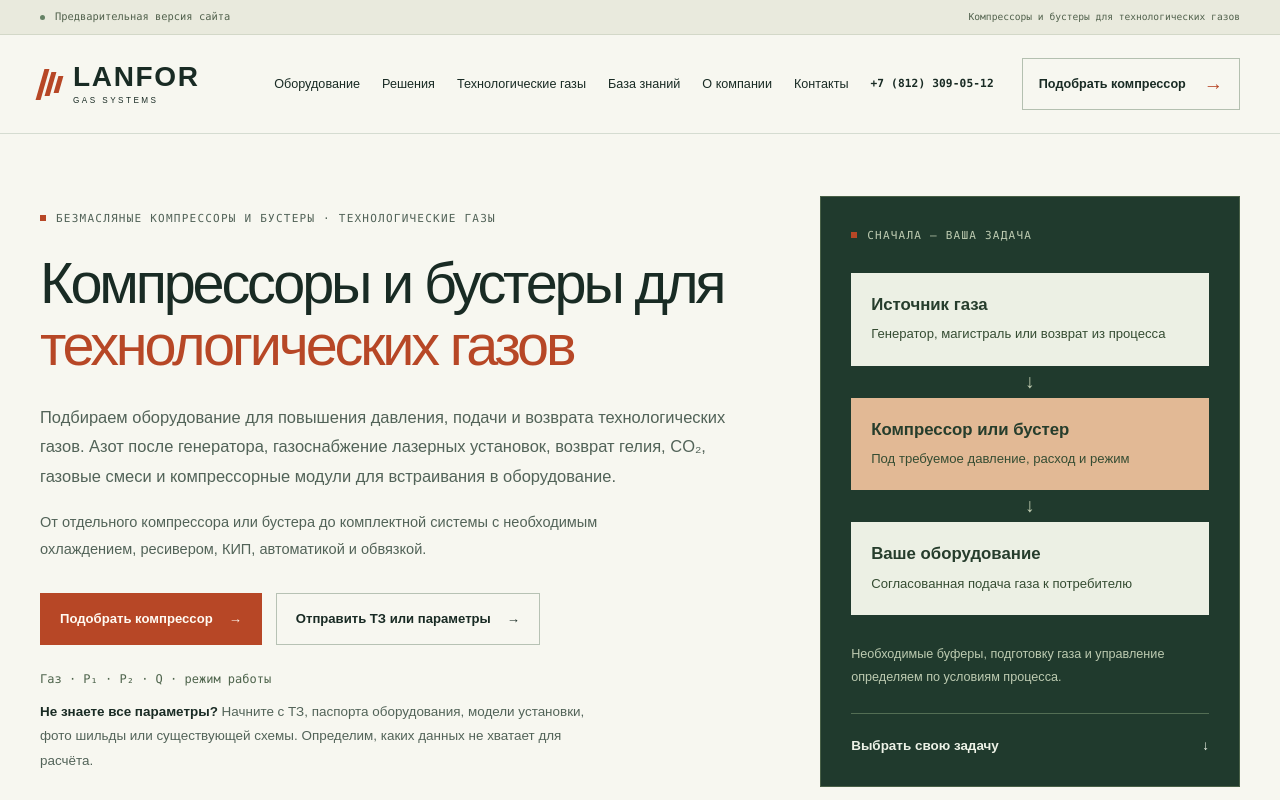
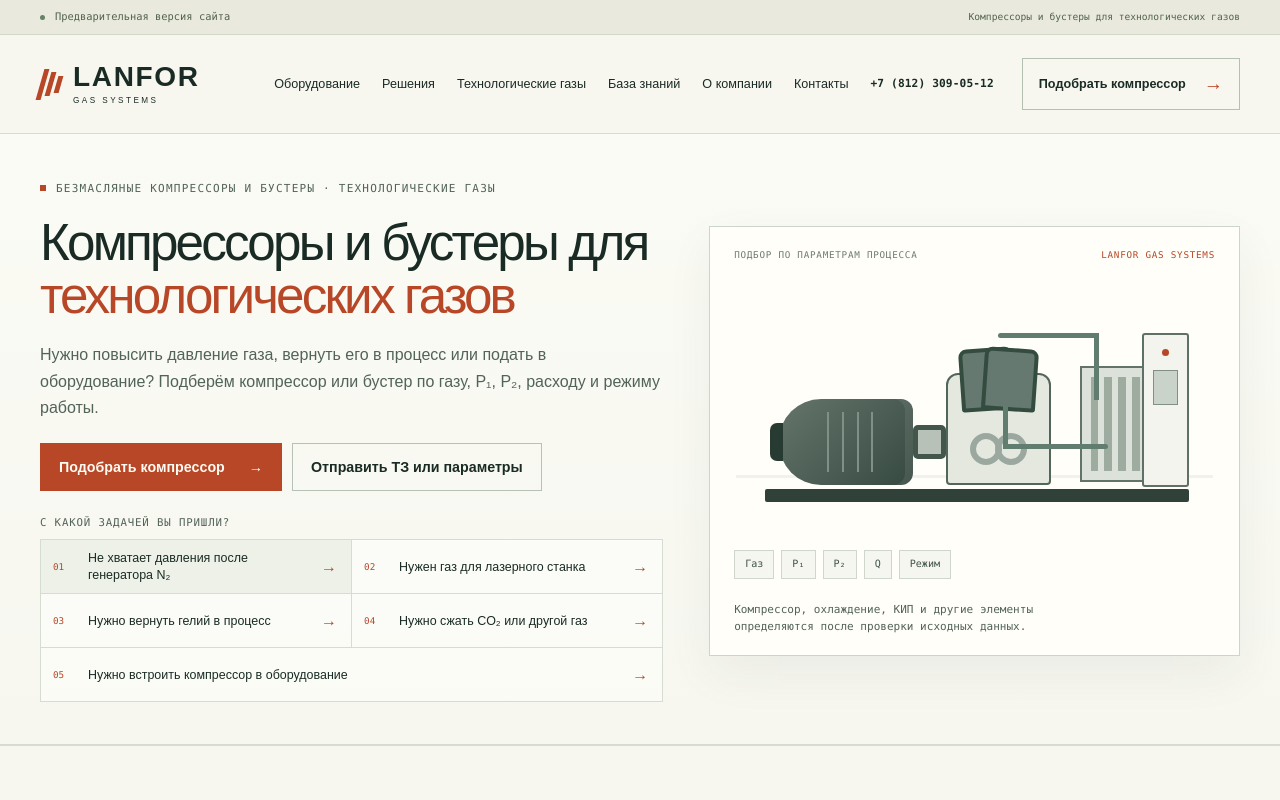
Before and after one commit to utkinin/compressor, a Next.js app: page / in a window 1280 px wide. Shown: the top 800 px of the page. Built offline with nearby package versions, Linux system fonts and the light colour scheme; no server answers.

Commit message:
Replace v2.1 homepage hero with zero-scroll Hero v3

```diff
--- a/src/app/page.tsx
+++ b/src/app/page.tsx
@@ -1,6 +1,6 @@
 import Link from "next/link";
 import { articles } from "@/content";
-import { TrackedLink } from "@/components/tracked-link";
+import { HomeHeroV3 } from "@/components/home-hero-v3";
 import { pageMetadata } from "@/lib/seo";
 import "./home-page.css";
 
@@ -60,25 +60,7 @@ export default function HomePage() {
   const featuredIds = ["how-to-select-nitrogen-booster", "booster-vs-source", "pressure-after-nitrogen-generator", "oil-free-compression", "what-to-specify-for-gas-compressor", "normal-and-actual-flow"];
   const featuredArticles = featuredIds.flatMap(id => articles.filter(article => article.id === id));
   return <>
-    <section className="hero v21-hero" data-home-section="hero">
-      <div className="container hero-grid v21-hero-grid">
-        <div className="hero-copy">
-          <p className="eyebrow">БЕЗМАСЛЯНЫЕ КОМПРЕССОРЫ И БУСТЕРЫ · ТЕХНОЛОГИЧЕСКИЕ ГАЗЫ</p>
-          <h1>Компрессоры и бустеры для <span>технологических газов</span></h1>
-          <p className="hero-description">Подбираем оборудование для повышения давления, подачи и возврата технологических газов. Азот после генератора, газоснабжение лазерных установок, возврат гелия, CO₂, газовые смеси и компрессорные модули для встраивания в оборудование.</p>
-          <p className="v21-hero-supply">От отдельного компрессора или бустера до комплектной системы с необходимым охлаждением, ресивером, КИП, автоматикой и обвязкой.</p>
-          <div className="hero-actions"><TrackedLink event="hero_rfq_click" className="button" href={parameterRfq}>Подобрать компрессор <span aria-hidden="true">→</span></TrackedLink><TrackedLink event="hero_rfq_click" className="button button-secondary" href={briefRfq}>Отправить ТЗ или параметры <span aria-hidden="true">→</span></TrackedLink></div>
-          <p className="v21-hero-parameters">Газ · P₁ · P₂ · Q · режим работы</p>
-          <p className="v21-hero-note"><strong>Не знаете все параметры?</strong> Начните с ТЗ, паспорта оборудования, модели установки, фото шильды или существующей схемы. Определим, каких данных не хватает для расчёта.</p>
-        </div>
-        <aside className="v21-process" aria-label="От источника газа к вашей задаче">
-          <p className="eyebrow">Сначала — ваша задача</p>
-          <ol className="v21-process-flow"><li><strong>Источник газа</strong><span>Генератор, магистраль или возврат из процесса</span></li><li><strong>Компрессор или бустер</strong><span>Под требуемое давление, расход и режим</span></li><li><strong>Ваше оборудование</strong><span>Согласованная подача газа к потребителю</span></li></ol>
-          <p className="v21-process-caption">Необходимые буферы, подготовку газа и управление определяем по условиям процесса.</p>
-          <Link href="#tasks" className="v21-process-link">Выбрать свою задачу <span aria-hidden="true">↓</span></Link>
-        </aside>
-      </div>
-    </section>
+    <HomeHeroV3 />
 
     <section className="section v21-scenarios" id="tasks" aria-labelledby="tasks-title" data-home-section="scenarios"><div className="container">
       <div className="section-heading"><div><p className="eyebrow">01 / Задача</p><h2 id="tasks-title">Что требуется решить?</h2></div><p>Выберите ближайшую задачу. На странице решения — схема, данные для подбора и необходимые проверки.</p></div>
```
